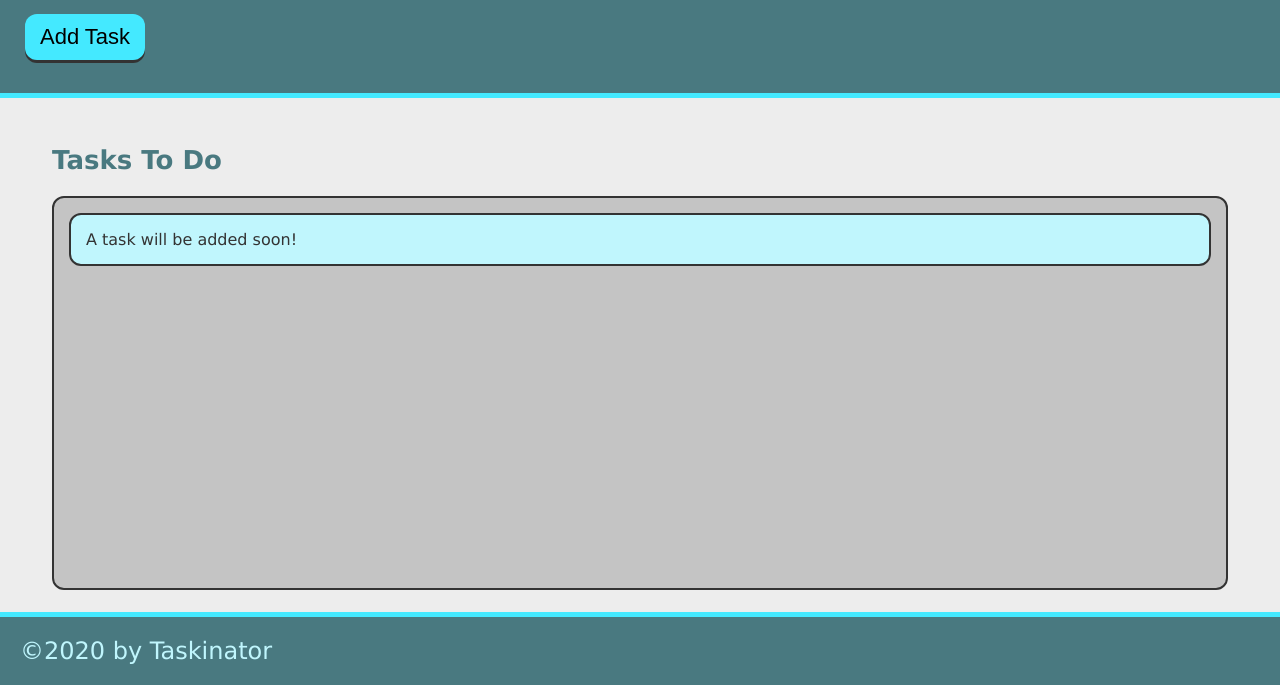
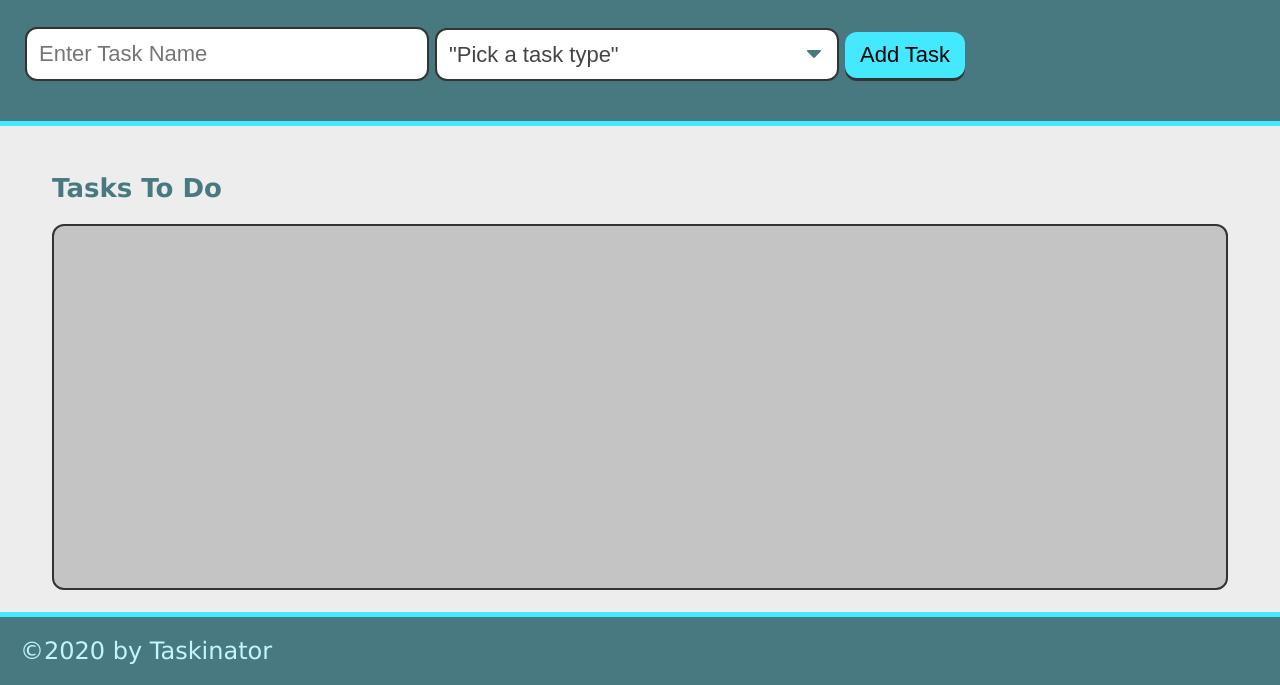
Before and after one commit to Collin-W/Taskinator, a plain HTML site: page index.html in a window 1280 px wide. Shown: the part 115-800 px from the top of the page. Drawn offline with Linux system fonts and the light colour scheme.

Commit message:
drop down menu for form

```diff
--- a/index.html
+++ b/index.html
@@ -13,16 +13,28 @@
     <header>
         <h1 class="page-title">Taskinator</h1>
         <p>Click the button below to add a new task!</p>
-        <button class="btn" id="save-task">Add Task</button>
+        <form id="task-form">
+            <div class="form-group">
+                <input type="text" name="task-name" placeholder="Enter Task Name" />
+            </div>
+            <div class="form-group">
+                <select name="task-type" class="select-dropdown">
+                    <option value="" disabled selected> "Pick a task type" </option>
+                    <option value="Print">Print</option>
+                    <option value="Web">Web</option>
+                    <option value="Mobile">Mobile</option>
+                </select>
+            </div>
+            <div class="form-group">
+              <button class="btn" id="save-task" type="submit">Add Task</button>
+            </div>
+          </form>
     </header>
 
     <main class="page-content">
         <section class="task-list-wrapper">
             <h2 class="list-title">Tasks To Do</h2>
-            <ul class="task-list" id="tasks-to-do">
-                <li class="task-item">A task will be added soon!</li>
-
-            </ul>
+            <ul class="task-list" id="tasks-to-do"></ul>
 
 
         </section>
```
